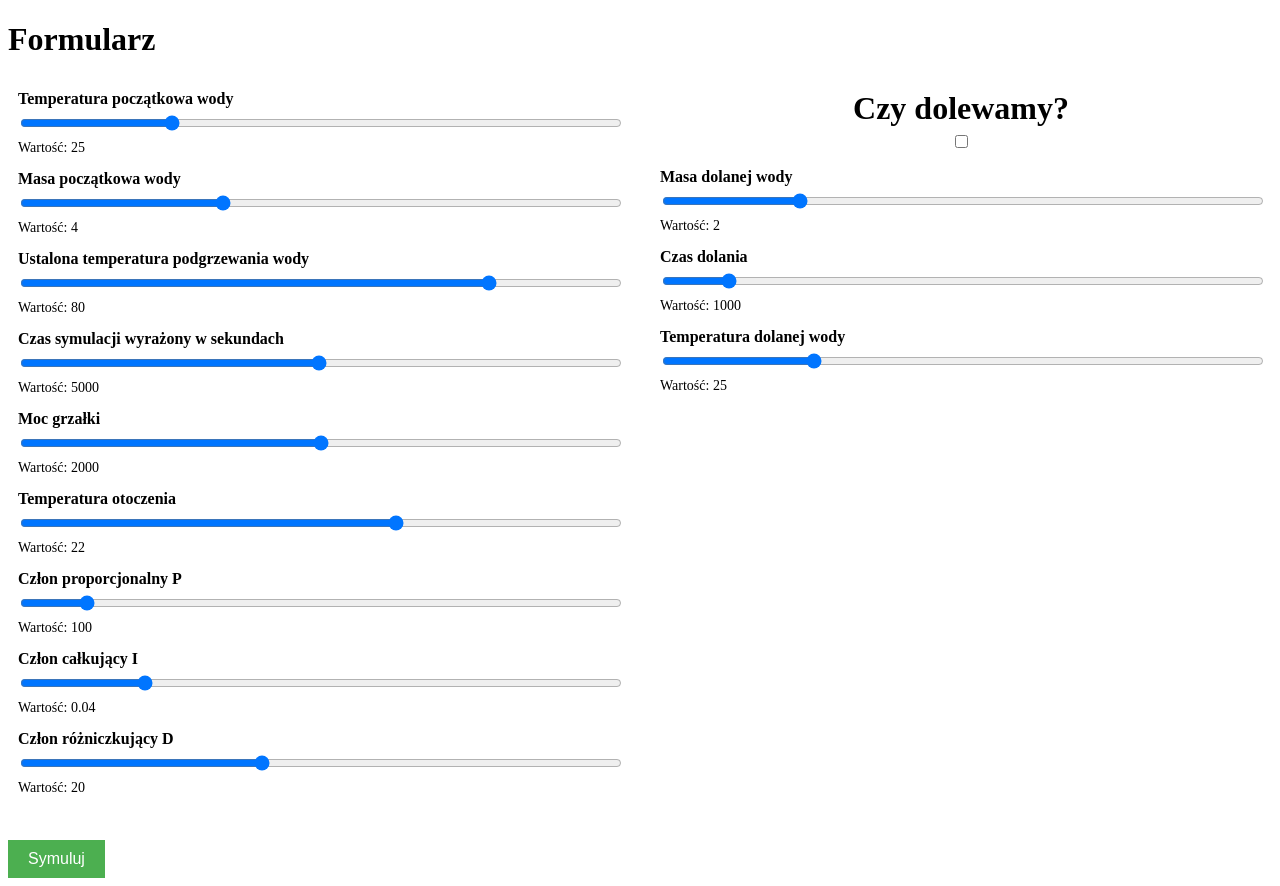
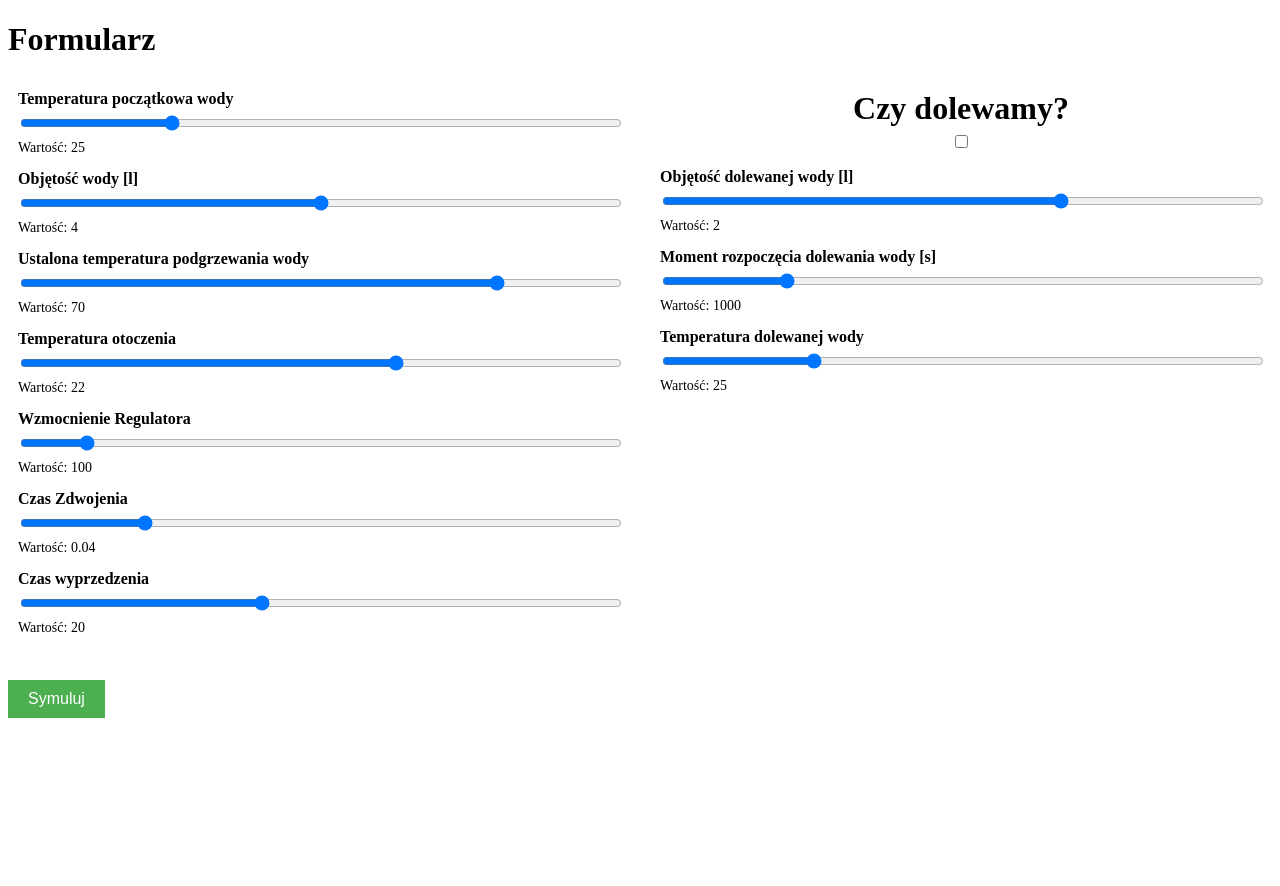
Before and after one commit to Rejszon/Automatyka, a Flask app: page / in a window 1280 px wide. After the commit the page ends 718 px from the top, so only its background shows below. Run offline with Flask 3, Linux system fonts and the light colour scheme.

Commit message:
Minor adjustments

```diff
--- a/main.py
+++ b/main.py
@@ -2,7 +2,6 @@ from flask import Flask, render_template, request, session
 from flask_session import Session
 import plotly.express as px
 import pandas as pd
-import math as ma
 
 app = Flask(__name__)
 app.secret_key = 'very_secret_key' #potrzebne do stworzenia sesji, w naszym przypadku bezpieczeństwo nie jest istotne
@@ -13,27 +12,25 @@ Session(app)
 def index():
     sliders = [
         {"name": "initalTemperature", "min": 1, "max": 99, "default": 25, "label": 'Temperatura początkowa wody'},
-        {"name": "initialMass", "min": 1, "max": 10, "default": 4, "label": 'Masa początkowa wody'},
-        {"name": "setTemerature", "min": 10, "max": 99, "default": 80, "label": 'Ustalona temperatura podgrzewania wody'},
-        {"name": "simulationTime", "min": 60, "max": 10000, "default": 5000, "label": 'Czas symulacji wyrażony w sekundach'},
-        {"name": "heater", "min": 1000, "max": 3000, "default": 2000, "label": 'Moc grzałki'},
+        {"name": "initialMass", "min": 1, "max": 7, "default": 4, "label": 'Objętość wody [l]'},
+        {"name": "setTemerature", "min": 10, "max": 85, "default": 70, "label": 'Ustalona temperatura podgrzewania wody'},
         {"name": "outdoorTemperature", "min": 0, "max": 35, "default": 22, "label": 'Temperatura otoczenia'},
-        {"name": "KP", "min": 0, "max": 1000, "step":2, "default": 100, "label": 'Człon proporcjonalny P'},
-        {"name": "KI", "min": 0, "max": 0.2, "step":0.001, "default": 0.04, "label": 'Człon całkujący I'},
-        {"name": "KD", "min": 0, "max": 50, "step":1, "default": 20, "label": 'Człon różniczkujący D'},
-        {"name": "replenishMass", "min": 0, "max": 9, "default": 2, "label": 'Masa dolanej wody'},
-        {"name": "replenishTime", "min": 1, "max": 9999, "default": 1000, "label": 'Czas dolania'},
-        {"name": "replenishTemperature", "min": 1, "max": 99, "default": 25, "label": 'Temperatura dolanej wody'},
+        {"name": "KP", "min": 0, "max": 1000, "step":2, "default": 100, "label": 'Wzmocnienie Regulatora'},
+        {"name": "KI", "min": 0, "max": 0.2, "step":0.001, "default": 0.04, "label": 'Czas Zdwojenia'},
+        {"name": "KD", "min": 0, "max": 50, "step":1, "default": 20, "label": 'Czas wyprzedzenia'},
+        {"name": "replenishMass", "min": 0, "max": 3, "default": 2, "label": 'Objętość dolewanej wody [l]'},
+        {"name": "replenishTime", "min": 1, "max": 5000, "default": 1000, "label": 'Moment rozpoczęcia dolewania wody [s]'},
+        {"name": "replenishTemperature", "min": 1, "max": 99, "default": 25, "label": 'Temperatura dolewanej wody'},
     ]
 
     if request.method == 'POST':
         slider_values = request.form
         processed_data = {key: float(value) for key, value in slider_values.items()}
-        T, Q = simulate(processed_data['simulationTime'],
+        T, Q = simulate(5000,
         processed_data['initalTemperature'],
         processed_data['initialMass'],
         processed_data['setTemerature'],
-        processed_data['heater'],
+        2000,
         processed_data['outdoorTemperature'],
         processed_data['KP'],
         processed_data['KI'],
@@ -44,7 +41,7 @@ def index():
         processed_data['replenishTemperature'])
 
         #Stwórz wykresy
-        time = list(range(int(processed_data['simulationTime']) + 1))
+        time = list(range(int(5001)))
         data = pd.DataFrame({
         'Czas [s]': time,
         'Temperatura [°C]': T,
@@ -52,9 +49,9 @@ def index():
         })
 
         # Wykres temperatury od czasu
-        fig1 = px.line(data, x='Czas [s]', y='Temperatura [°C]', title='Zmiana temperatury w czasie')
+        fig1 = px.line(data, x='Czas [s]', y='Temperatura [°C]', title='Temperatura')
          # Wykres mocy grzałki od czasu
-        fig2 = px.line(data, x='Czas [s]', y='Moc grzałki [W]', title='Moc grzałki w czasie')
+        fig2 = px.line(data, x='Czas [s]', y='Moc grzałki [W]', title='Ciepło grzałki')
 
         hovertemplateT = "Czas [s]: %{x}<br>Temperatura [°C]: %{y}<extra></extra>"
         hovertemplateQ = "Czas [s]: %{x}<br>Moc grzałki [W]: %{y}<extra></extra>"
@@ -63,6 +60,8 @@ def index():
                 prev_df = pd.DataFrame(prev_data)
                 fig1.add_scatter(x=prev_df['Czas [s]'], y=prev_df['Temperatura [°C]'], mode='lines',name=f"Symulacja -{idx}", hovertemplate=hovertemplateT)
                 fig2.add_scatter(x=prev_df['Czas [s]'], y=prev_df['Moc grzałki [W]'], mode='lines',name=f"Symulacja -{idx}", hovertemplate=hovertemplateQ)
+        #Dodanie lini wartości zadanej
+        fig1.add_shape(type="line",x0=min(time), x1=max(time),y0=processed_data['setTemerature'], y1=processed_data['setTemerature'],line=dict(color="red", width=2, dash="dash"))
 
         fig1_temp = fig1.to_html(full_html=False)
         fig2_temp = fig2.to_html(full_html=False)
@@ -87,6 +86,7 @@ def simulate(simTime, initialTemp, currMass, setTemp, maxQ, outTemp, Kp, Ki, Kd
     q = [0]
     initialE = setTemp - initialTemp
     integral = 0
+    addingWater = False
 
     for i in range(1, int(simTime)+1):
         #Obliczamy obecne e oraz temperature
@@ -103,12 +103,17 @@ def simulate(simTime, initialTemp, currMass, setTemp, maxQ, outTemp, Kp, Ki, Kd
         newTemp = currTemp + dt*((currQ / C) - (currTemp - outTemp)/(C * Rt))
 
         if repl and i == replTime:
-            currMass += replMass
-            newTemp = (currMass - replMass) / currMass * newTemp + (replMass / currMass) * replTemp
+            addingWater = True
+        if addingWater:
+            replMass -= 0.20 #Przyjmujemy że dolanie litra zajmuje 5 sekund więc co sekunde zmieniamy mase o 0.20
+            currMass += 0.20
+            newTemp = (currMass - 0.20) / currMass * newTemp + (0.20 / currMass) * replTemp
             C = currMass * Cp
+            if replMass <= 0:
+                addingWater = False
 
-        temp.append(newTemp)
-        q.append(currQ)
+        temp.append(round(newTemp,2))
+        q.append(round(currQ))
         initialE = currE
     return temp,q
 
--- a/templates/result.html
+++ b/templates/result.html
@@ -29,12 +29,10 @@
         </div>
     </div>
     <div>
-        <h2>Temperatura w czasie</h2>
         {{ plot1 | safe }}
     </div>
 
     <div>
-        <h2>Moc grzałki w czasie</h2>
         {{ plot2 | safe }}
     </div>
 </body>
```
